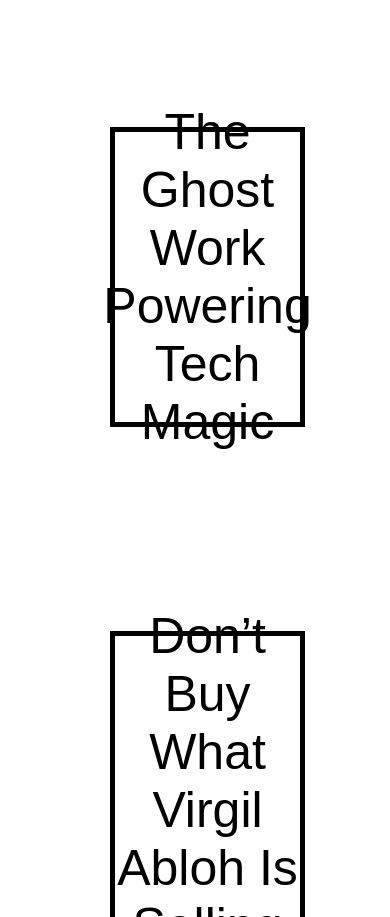
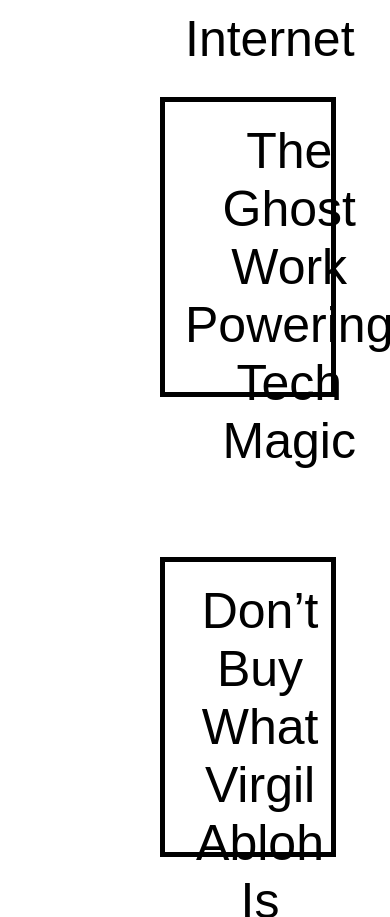
Before and after one commit to smarttkach/MyGitHub, a plain HTML site: page 5_practice/index.html in a window 390 px wide. Shown: the part 1083-2000 px from the top of the page. Drawn offline with Linux system fonts and the light colour scheme.

Commit message:
5_practice-updates

```diff
--- a/5_practice/index.html
+++ b/5_practice/index.html
@@ -9,6 +9,7 @@
 <body>
     <div class="page">
         <div class="section header">My feed</div>
+        <div class="features">
             <div class="features feature-1">
                 A Sleeping Octopus Changes Color While Dreaming
             </div>
@@ -16,10 +17,11 @@
                 Why We Need a Speed Limit for the Internet
             </div>
             <div class="features feature-3">
-            The Ghost Work</br> Powering Tech Magic
+                The Ghost Work Powering Tech Magic
             </div>
             <div class="features feature-4">
                 Don’t Buy What Virgil Abloh Is Selling
+            </div>
         </div>
         <div class="section footer">
             <div class="footer-copyright">Copyright 2022</div>
--- a/5_practice/styles.css
+++ b/5_practice/styles.css
@@ -36,23 +36,64 @@
 }
 
 .features {
-    width: 600px;
-    height: 300px;
-    margin-left: 110px;
-    margin-top: 102px;
-    margin-right: auto;
-    margin-bottom: 102px;
+    width: 45%;
+    margin: 80px;
+    /* margin-left: 80px;
+    margin-top: 80px;
+    margin-right: 80px;
+    margin-bottom: 80px; */
     display: flex;
-    justify-content: center;
+    justify-content: space-between;
     align-items: center;
-    border: 5px solid black;
+    flex-wrap: wrap;
     font-family: Arial, Helvetica, sans-serif;
     font-size: 50px;
     text-align: center;
 }
 
-@media only screen and (min-width: 100px) and (max-width:390px) {
-    .features {
-        width: 50%;
+.feature-1 {
+    width: 600px;
+    height: 300px;
+    border: 5px solid black;
+    padding: 20px;
+}
+
+.feature-2 {
+    width: 600px;
+    height: 300px;
+    border: 5px solid black;
+    padding: 20px;
+}
+
+.feature-3 {
+    width: 600px;
+    height: 300px;
+    border: 5px solid black;
+    padding: 20px;
+}
+
+.feature-4 {
+    width: 600px;
+    height: 300px;
+    border: 5px solid black;
+    padding: 20px;
+}
+
+@media only screen and (max-width:390px) {
+    /* .page {
+        width: 960px;
+        margin: 0 auto;
+    }  */
+    .feature-1,
+    .feature-2,
+    .feature-3,
+    .feature-4 {
+        width: 100%;
     }
 }
+
+/* @media only screen and (max-width:390px) {
+    .features {
+        width: 30%;
+    }
+} */
```
Lines whose indentation alone changed are shown as unchanged.
